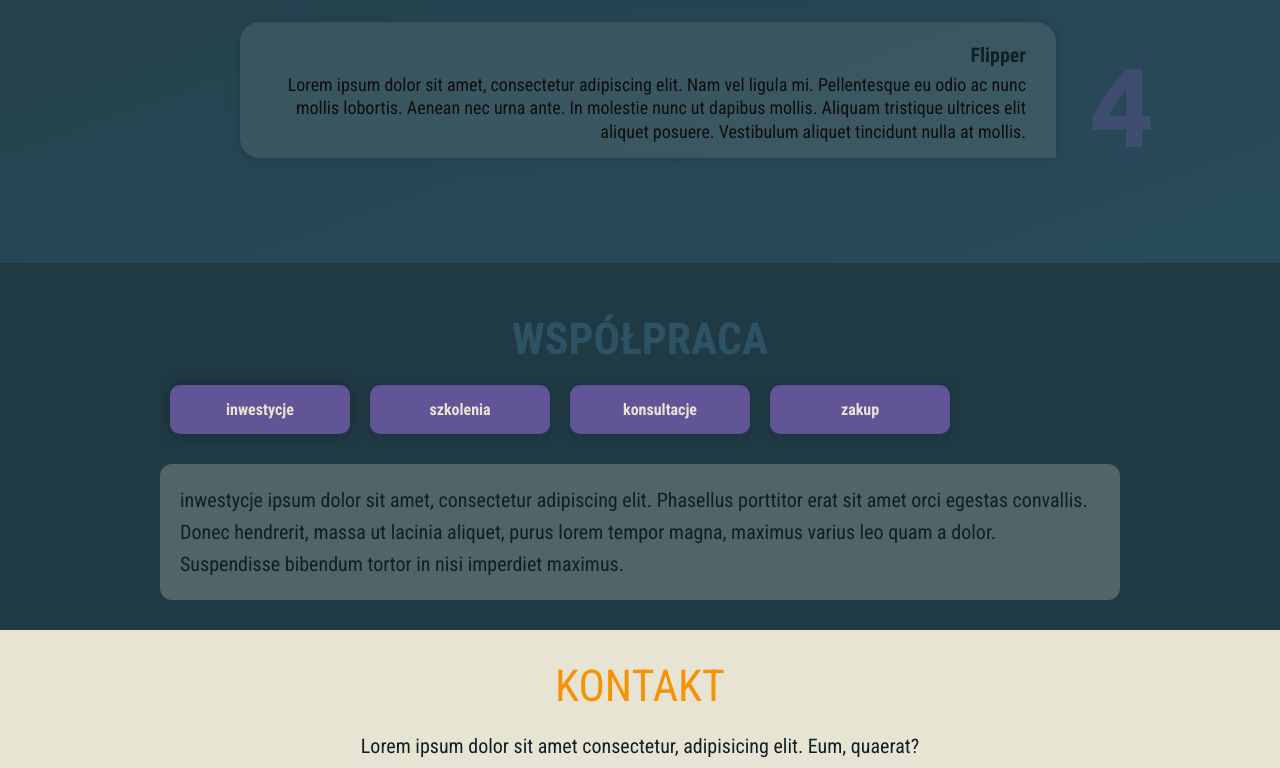
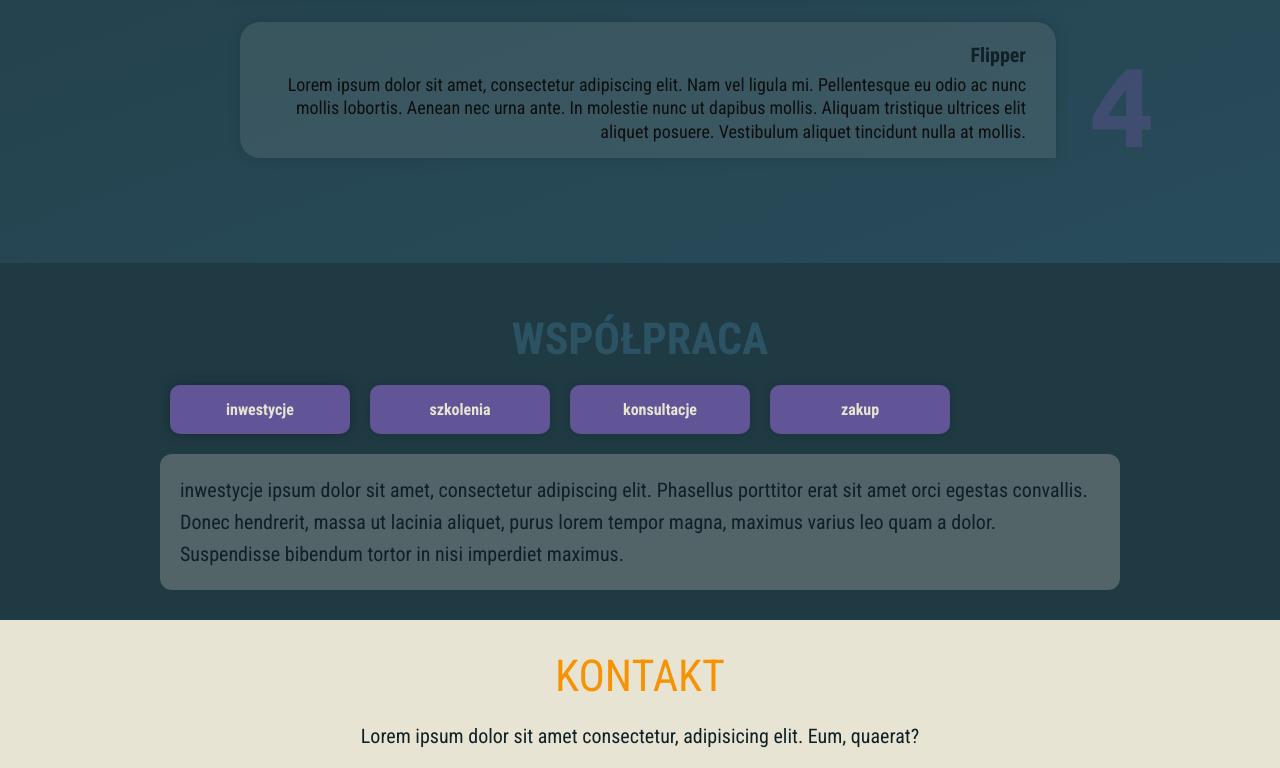
Before and after one commit to olakoziou/krzysztofkoziol, a React (Create React App) app in the folder frontend/: page / in a window 1280 px wide. Shown: the part 1660-2428 px from the top of the page. Built offline with nearby package versions, Linux system fonts and the light colour scheme.

Commit message:
change margin

```diff
--- a/frontend/src/components/main/Paragraph.js
+++ b/frontend/src/components/main/Paragraph.js
@@ -9,7 +9,7 @@ const P = styled.p`
   color: ${colors().navy1};
   background-color: ${(props) => (props.bgc ? props.bgc : 'transparent')};
   border-radius: 12px;
-  margin: 20px 0 0 0;
+  margin: 10px 0 0 0;
   padding: 20px;
   /* margin-top: 20px; */
 `;
```
